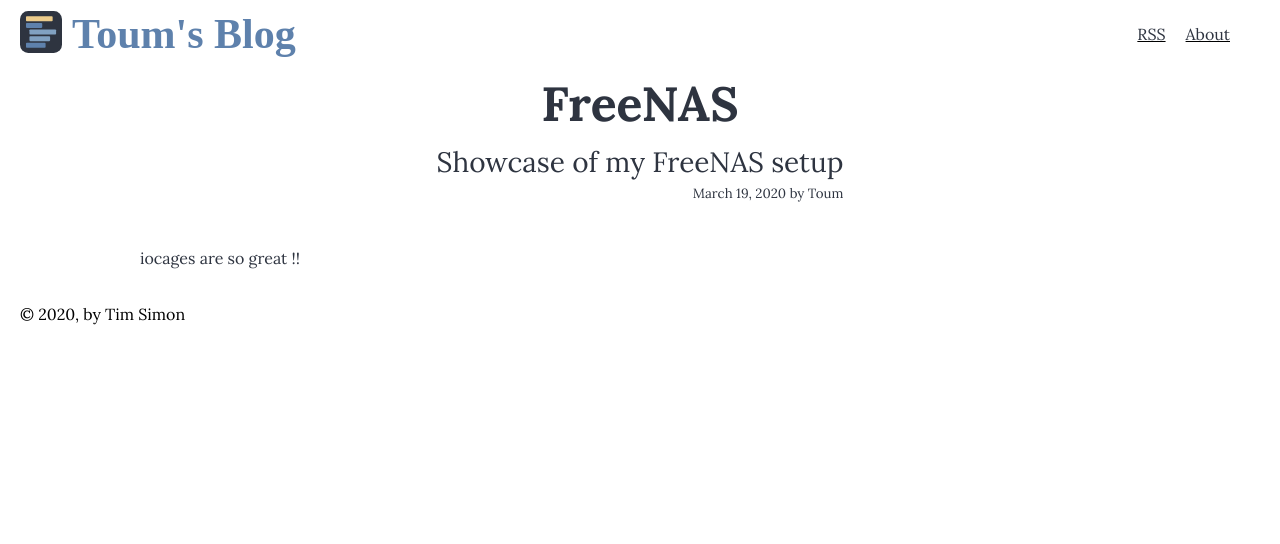
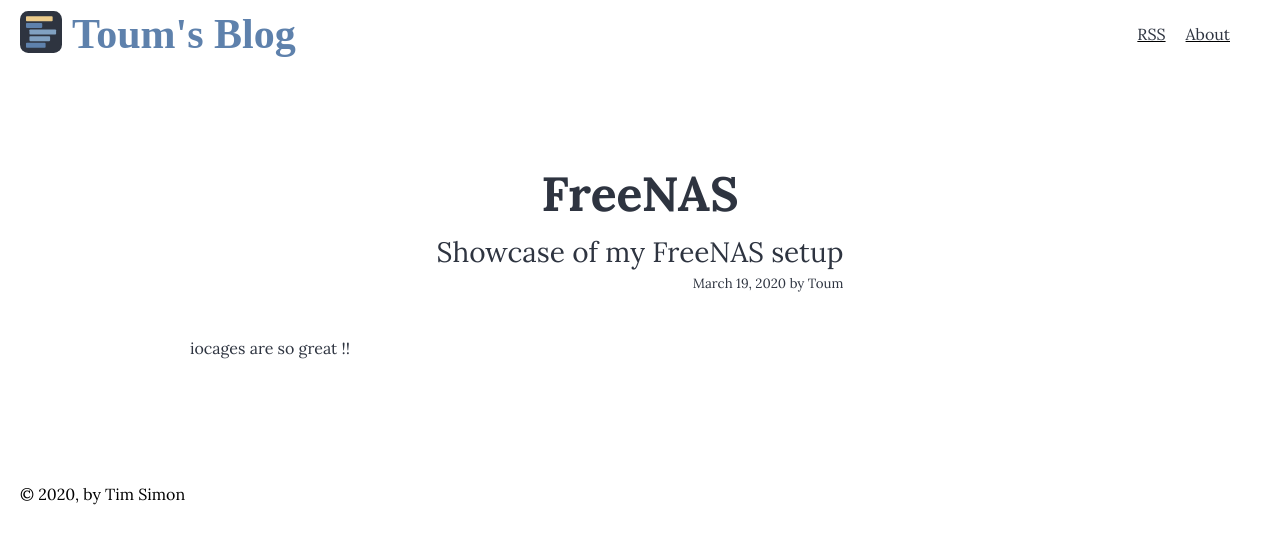
Before and after one commit to xorob0/blog, a Gatsby site: page /FreenNAS/ in a window 1280 px wide. Built offline with nearby package versions, Linux system fonts and the light colour scheme; Gatsby itself is replaced by a stand-in of ours; a web font is replaced by a local one.

Commit message:
even better article layout

```diff
--- a/src/templates/blog-post.js
+++ b/src/templates/blog-post.js
@@ -11,8 +11,12 @@
   align-items: center;
   justify-content: center;
   max-width: 1000px;
+  width: 100%;
+  box-sizing: border-box;
   font-family: "Lora";
   color: #2e3440;
+  margin: 40px;
+  padding: 50px;
 `
 
 const Title = styled.h2`
@@ -30,7 +34,7 @@
 
 const Content = styled.section`
   margin: 30px 0px 0px 0px;
-  width: 1000px;
+  width: 100%;
 `
 
 const Header = styled.header`
```
